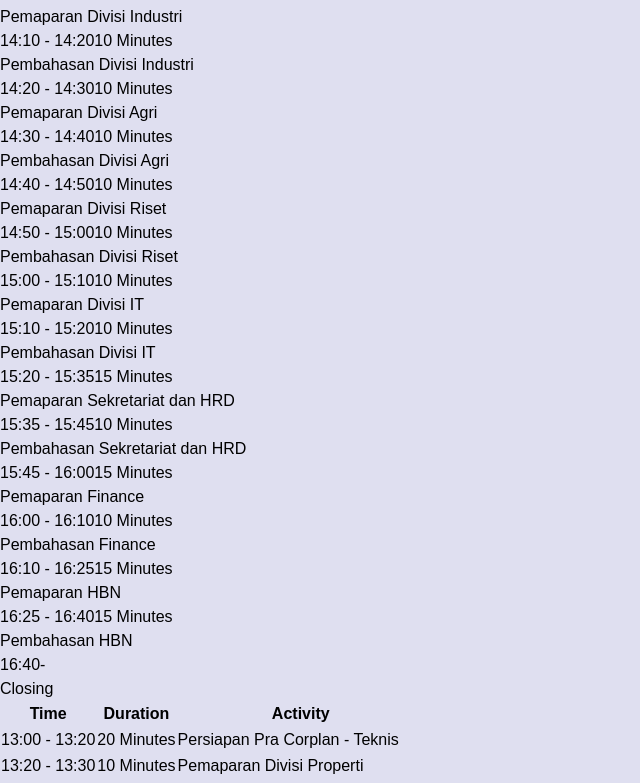
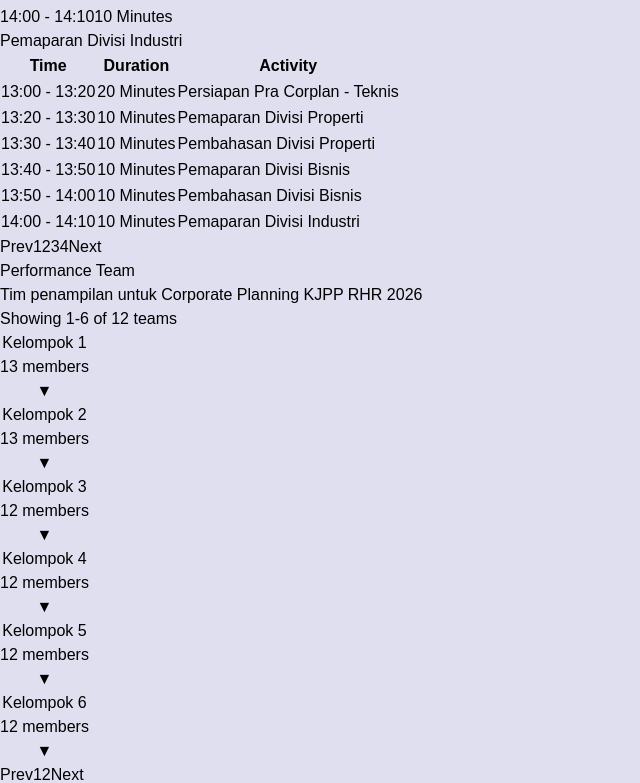
Before and after one commit to rafialyfarrel/website-corplan, a React (Vite) app: page /rundown-kegiatan in a window 1280 px wide. Shown: the part 1327-2110 px from the top of the page, without its empty margins (0-640 px from the left). Built offline with nearby package versions, Linux system fonts and the light colour scheme; a web font is replaced by a local one.

Commit message:
update event and fonts

```diff
--- a/src/components/AnimatedTitle.jsx
+++ b/src/components/AnimatedTitle.jsx
@@ -2,21 +2,10 @@
 
 const AnimatedTitle = ({ title, containerClass }) => {
   return (
-    <div className={clsx("animated-title", containerClass)}>
-      {title.split("<br />").map((line, index) => (
-        <div
-          key={index}
-          className="flex-center max-w-full flex-wrap gap-2 px-10 md:gap-3"
-        >
-          {line.split(" ").map((word, idx) => (
-            <span
-              key={idx}
-              className="animated-word"
-              dangerouslySetInnerHTML={{ __html: word }}
-            />
-          ))}
-        </div>
-      ))}
+    <div className={clsx(containerClass)}>
+      <h1 className="text-3xl sm:text-4xl md:text-5xl lg:text-7xl font-bold text-white tracking-tight">
+        {title}
+      </h1>
     </div>
   );
 };
--- a/src/pages/DaftarPeserta.jsx
+++ b/src/pages/DaftarPeserta.jsx
@@ -101,7 +101,7 @@
   };
 
   const content = (
-    <div className={`bg-black text-white ${embedded ? "" : "min-h-screen pt-16 pb-16"}`}>
+    <div className={`bg-black text-white ${embedded ? "" : "min-h-screen pt-14 pb-16"}`}>
       {/* Hero Section */}
       <div className={`text-center ${embedded ? "mb-6 sm:mb-12" : "container mx-auto px-4 mb-12"}`}>
         <AnimatedTitle
--- a/src/pages/Gallery.jsx
+++ b/src/pages/Gallery.jsx
@@ -90,7 +90,7 @@
       <NavBar />
 
       {/* Gallery Corplan Section */}
-      <section className="relative w-full bg-black pt-16 sm:pt-20">
+      <section className="relative w-full bg-black pt-14 sm:pt-16">
         <div className="absolute inset-0 bg-gradient-to-b from-transparent to-black/30" />
 
         <div
--- a/src/pages/RHRGreenIdea.jsx
+++ b/src/pages/RHRGreenIdea.jsx
@@ -183,7 +183,7 @@
   return (
     <main className="relative min-h-screen w-full overflow-x-hidden bg-black">
       <NavBar />
-      <div className="pt-16 sm:pt-20">
+      <div className="pt-14 sm:pt-16">
         {content}
       </div>
       <Footer />
--- a/src/pages/RundownKegiatan.jsx
+++ b/src/pages/RundownKegiatan.jsx
@@ -9,6 +9,7 @@
 import Participants from "./DaftarPeserta";
 import pembagiankamarData from "../../pembagian_kamar.json";
 import pembagianTeamData from "../../performance_team.json";
+import galaAwardsData from "../../gala_awards_2026.json";
 
 
 // ===== Helpers =====
@@ -68,9 +69,22 @@
   const [selectedDay, setSelectedDay] = useState("pra");
 
   // ===============================
-  // Performance Team accordion
+  // Rundown pagination
+  // ===============================
+  const [rundownPage, setRundownPage] = useState(1);
+  const rundownItemsPerPage = 6;
+
+  // Reset rundown page when day changes
+  useEffect(() => {
+    setRundownPage(1);
+  }, [selectedDay]);
+
+  // ===============================
+  // Performance Team accordion + pagination
   // ===============================
   const [openTeamKey, setOpenTeamKey] = useState(null);
+  const [teamPage, setTeamPage] = useState(1);
+  const teamItemsPerPage = 6;
 
   const teamKeys = useMemo(() => {
     // Sort: Kelompok 1, 2, 3, ... 12
@@ -84,6 +98,11 @@
       return na - nb;
     });
   }, []);
+
+  const teamTotalPages = Math.ceil(teamKeys.length / teamItemsPerPage) || 1;
+  const teamStartIndex = (teamPage - 1) * teamItemsPerPage;
+  const teamEndIndex = teamStartIndex + teamItemsPerPage;
+  const currentTeamKeys = teamKeys.slice(teamStartIndex, teamEndIndex);
 
   // Pembagian Kamar filter + pagination
   const [selectedRoomGroup, setSelectedRoomGroup] = useState("Partner");
@@ -185,7 +204,7 @@
 
       <div
         ref={heroRef}
-        className="relative mt-14 sm:mt-16 flex min-h-[35vh] sm:min-h-[45vh] w-screen flex-col items-center justify-center overflow-hidden py-6 sm:py-10"
+        className="relative mt-12 sm:mt-14 flex min-h-[30vh] sm:min-h-[40vh] w-screen flex-col items-center justify-center overflow-hidden py-4 sm:py-8"
       >
         <div className="px-4 text-center sm:px-10">
           <div className="text-center mb-6 sm:mb-10">
@@ -223,7 +242,7 @@
           >
             Pra Corplan
           </button>
-          {corporate_planning.days.map((day, index) => (
+          {corporate_planning.days.map((_, index) => (
             <button
               key={index}
               onClick={() => setSelectedDay(`day${index + 1}`)}
@@ -236,6 +255,22 @@
               Hari {index + 1}
             </button>
           ))}
+        </div>
+
+        {/* Count */}
+        {(() => {
+          const rundownTotalPages = Math.ceil(currentAgenda.agenda.length / rundownItemsPerPage) || 1;
+          const rundownStartIndex = (rundownPage - 1) * rundownItemsPerPage;
+          const rundownEndIndex = rundownStartIndex + rundownItemsPerPage;
+          const currentRundownItems = currentAgenda.agenda.slice(rundownStartIndex, rundownEndIndex);
+
+          return (
+            <>
+              <div className="mb-3 sm:mb-5">
+                <p className="text-gray-400 text-xs sm:text-sm">
+                  Showing {currentAgenda.agenda.length === 0 ? 0 : rundownStartIndex + 1}-
+                  {Math.min(rundownEndIndex, currentAgenda.agenda.length)} of {currentAgenda.agenda.length} activities
+                </p>
               </div>
 
               <div className="rounded-xl sm:rounded-2xl bg-gradient-to-b from-gray-900/80 to-black/80 p-3 sm:p-5 backdrop-blur-sm border border-gray-800">
@@ -256,7 +291,7 @@
 
                 {/* Mobile Card Layout */}
                 <div className="sm:hidden space-y-2">
-            {currentAgenda.agenda.map((item, index) => (
+                  {currentRundownItems.map((item, index) => (
                     <div
                       key={index}
                       className="bg-gray-800/40 rounded-lg p-3 border border-gray-700/50"
@@ -296,7 +331,7 @@
                       </tr>
                     </thead>
                     <tbody>
-                {currentAgenda.agenda.map((item, index) => (
+                      {currentRundownItems.map((item, index) => (
                         <tr
                           key={index}
                           className="border-b border-gray-800 hover:bg-gray-800/50 transition-colors"
@@ -319,6 +354,57 @@
                   </table>
                 </div>
               </div>
+
+              {/* Pagination */}
+              {currentAgenda.agenda.length > 0 && (
+                <div className="flex justify-center items-center gap-1 sm:gap-2 mt-4 sm:mt-6">
+                  <button
+                    onClick={() => setRundownPage((prev) => Math.max(prev - 1, 1))}
+                    disabled={rundownPage === 1}
+                    className={`px-2 py-1.5 sm:px-3 sm:py-2 rounded text-xs sm:text-sm transition-all ${
+                      rundownPage === 1
+                        ? "bg-gray-900 text-gray-600 cursor-not-allowed"
+                        : "bg-gray-800 text-white hover:bg-gray-700"
+                    }`}
+                  >
+                    Prev
+                  </button>
+
+                  {getPageNumbers(rundownPage, rundownTotalPages).map((page, index) => (
+                    <button
+                      key={index}
+                      onClick={() => typeof page === "number" && setRundownPage(page)}
+                      disabled={page === "..."}
+                      className={`px-2.5 py-1.5 sm:px-3 sm:py-2 rounded text-xs sm:text-sm transition-all ${
+                        page === rundownPage
+                          ? "bg-white text-black"
+                          : page === "..."
+                          ? "bg-transparent text-gray-600 cursor-default"
+                          : "bg-gray-800 text-white hover:bg-gray-700"
+                      }`}
+                    >
+                      {page}
+                    </button>
+                  ))}
+
+                  <button
+                    onClick={() =>
+                      setRundownPage((prev) => Math.min(prev + 1, rundownTotalPages))
+                    }
+                    disabled={rundownPage === rundownTotalPages}
+                    className={`px-2 py-1.5 sm:px-3 sm:py-2 rounded text-xs sm:text-sm transition-all ${
+                      rundownPage === rundownTotalPages
+                        ? "bg-gray-900 text-gray-600 cursor-not-allowed"
+                        : "bg-gray-800 text-white hover:bg-gray-700"
+                    }`}
+                  >
+                    Next
+                  </button>
+                </div>
+              )}
+            </>
+          );
+        })()}
       </div>
 
       {/* Performance Team Section (UPDATED) */}
@@ -333,6 +419,14 @@
           </p>
         </div>
 
+        {/* Count */}
+        <div className="mb-3 sm:mb-5">
+          <p className="text-gray-400 text-xs sm:text-sm">
+            Showing {teamKeys.length === 0 ? 0 : teamStartIndex + 1}-
+            {Math.min(teamEndIndex, teamKeys.length)} of {teamKeys.length} teams
+          </p>
+        </div>
+
         <div className="rounded-xl sm:rounded-2xl bg-gradient-to-b from-gray-900/80 to-black/80 p-3 sm:p-5 backdrop-blur-sm border border-gray-800">
           {teamKeys.length === 0 ? (
             <div className="bg-gray-800/40 rounded-lg p-3 border border-gray-700/50">
@@ -342,7 +436,7 @@
             </div>
           ) : (
             <div className="space-y-2">
-              {teamKeys.map((key) => {
+              {currentTeamKeys.map((key) => {
                 const members = pembagianTeamData[key] || [];
                 const isOpen = openTeamKey === key;
 
@@ -406,6 +500,54 @@
             </div>
           )}
         </div>
+
+        {/* Pagination */}
+        {teamKeys.length > 0 && (
+          <div className="flex justify-center items-center gap-1 sm:gap-2 mt-4 sm:mt-6">
+            <button
+              onClick={() => setTeamPage((prev) => Math.max(prev - 1, 1))}
+              disabled={teamPage === 1}
+              className={`px-2 py-1.5 sm:px-3 sm:py-2 rounded text-xs sm:text-sm transition-all ${
+                teamPage === 1
+                  ? "bg-gray-900 text-gray-600 cursor-not-allowed"
+                  : "bg-gray-800 text-white hover:bg-gray-700"
+              }`}
+            >
+              Prev
+            </button>
+
+            {getPageNumbers(teamPage, teamTotalPages).map((page, index) => (
+              <button
+                key={index}
+                onClick={() => typeof page === "number" && setTeamPage(page)}
+                disabled={page === "..."}
+                className={`px-2.5 py-1.5 sm:px-3 sm:py-2 rounded text-xs sm:text-sm transition-all ${
+                  page === teamPage
+                    ? "bg-white text-black"
+                    : page === "..."
+                    ? "bg-transparent text-gray-600 cursor-default"
+                    : "bg-gray-800 text-white hover:bg-gray-700"
+                }`}
+              >
+                {page}
+              </button>
+            ))}
+
+            <button
+              onClick={() =>
+                setTeamPage((prev) => Math.min(prev + 1, teamTotalPages))
+              }
+              disabled={teamPage === teamTotalPages}
+              className={`px-2 py-1.5 sm:px-3 sm:py-2 rounded text-xs sm:text-sm transition-all ${
+                teamPage === teamTotalPages
+                  ? "bg-gray-900 text-gray-600 cursor-not-allowed"
+                  : "bg-gray-800 text-white hover:bg-gray-700"
+              }`}
+            >
+              Next
+            </button>
+          </div>
+        )}
       </div>
 
 
@@ -611,7 +753,7 @@
         <Participants embedded />
       </div>
 
-      {/* Gala Awards 2026 Section (unchanged) */}
+      {/* Gala Awards 2026 Section */}
       <div className="relative z-10 mx-auto max-w-6xl px-4 pb-12 sm:px-10 sm:pb-16">
         <div className="text-center mb-6 sm:mb-12">
           <AnimatedTitle
@@ -624,20 +766,25 @@
         </div>
 
         <div className="rounded-xl sm:rounded-2xl bg-gradient-to-b from-gray-900/80 to-black/80 p-3 sm:p-5 backdrop-blur-sm border border-gray-800">
+          {/* Mobile Card Layout */}
           <div className="sm:hidden space-y-2">
-            <div className="bg-gray-800/40 rounded-lg p-3 border border-gray-700/50">
-              <p className="text-xs text-white font-medium mb-1">Kategori 1</p>
-              <p className="text-xs text-white">
-                Informasi pemenang akan diumumkan saat acara
-              </p>
+            {Object.entries(galaAwardsData).map(([category, data], index) => (
+              <div
+                key={index}
+                className="bg-gray-800/40 rounded-lg p-3 border border-gray-700/50"
+              >
+                <p className="text-xs text-white font-medium mb-1">{category}</p>
+                <p className="text-xs text-yellow-400">🏆 {data.winner}</p>
               </div>
+            ))}
           </div>
 
+          {/* Desktop Table Layout */}
           <div className="hidden sm:block overflow-x-auto">
             <table className="w-full text-left">
               <thead>
                 <tr className="border-b border-gray-700">
-                  <th className="pb-2 pr-3 text-xs sm:text-sm font-semibold text-white w-48">
+                  <th className="pb-2 pr-3 text-xs sm:text-sm font-semibold text-white">
                     Kategori
                   </th>
                   <th className="pb-2 text-xs sm:text-sm font-semibold text-white">
@@ -646,14 +793,19 @@
                 </tr>
               </thead>
               <tbody>
-                <tr className="border-b border-gray-800 hover:bg-gray-800/50 transition-colors">
+                {Object.entries(galaAwardsData).map(([category, data], index) => (
+                  <tr
+                    key={index}
+                    className="border-b border-gray-800 hover:bg-gray-800/50 transition-colors"
+                  >
                     <td className="py-2.5 pr-3 text-xs sm:text-sm text-gray-300 align-top">
-                    -
+                      {category}
                     </td>
-                  <td className="py-2.5 text-xs sm:text-sm text-white">
-                    Akan diumumkan saat acara
+                    <td className="py-2.5 text-xs sm:text-sm text-yellow-400">
+                      🏆 {data.winner}
                     </td>
                   </tr>
+                ))}
               </tbody>
             </table>
           </div>
```
Also changed, not shown: src/components/Hero.jsx (+0 -24 lines), src/components/Navbar.jsx (+6 -2 lines), src/pages/ContactUs.jsx (+5 -13 lines), src/pages/Publications.jsx (+3 -13 lines). Lines whose indentation alone changed are shown as unchanged.
